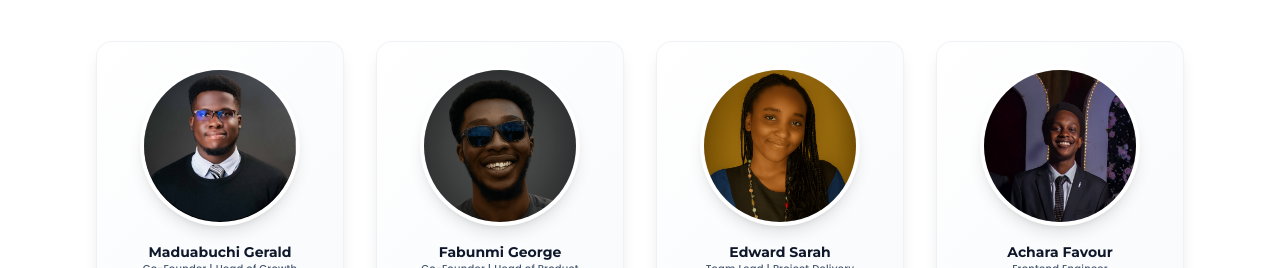
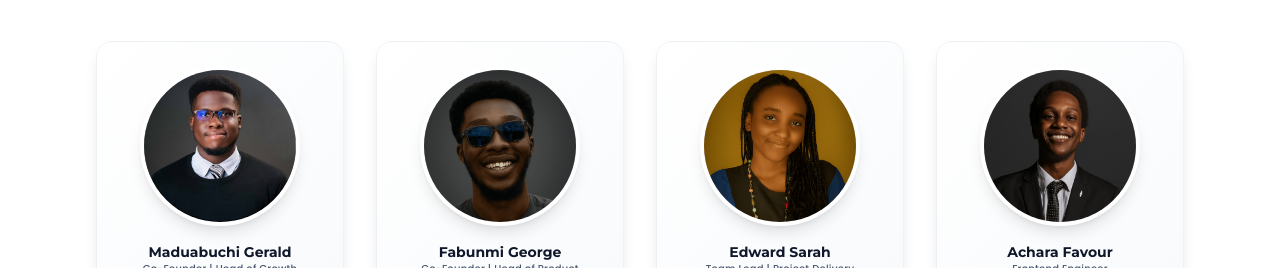
Before and after one commit to geraldokereke/heuverait, a Next.js app: page /about-us/team in a window 1280 px wide. Shown: the part 684-952 px from the top of the page. Built offline with nearby package versions, Linux system fonts and the light colour scheme; no server answers; a web font is replaced by a local one.

Commit message:
feat: Updated teamcard data

```diff
--- a/src/components/about/team/teamCard.tsx
+++ b/src/components/about/team/teamCard.tsx
@@ -72,7 +72,7 @@ export const teamMembers: TeamMember[] = [
         name: "Achara Favour",
         role: "Frontend Engineer",
         department: "Engineering",
-        image: "/favour.jpeg",
+        image: "/favour.png",
         bio: "Building interactive, high-performance user interfaces using React.js and modern web technologies.",
         expertise: ["AI/ML", "React JS"],
         social: {
```
Also changed, not shown: public/favour.jpeg (deleted), public/favour.png (added).
